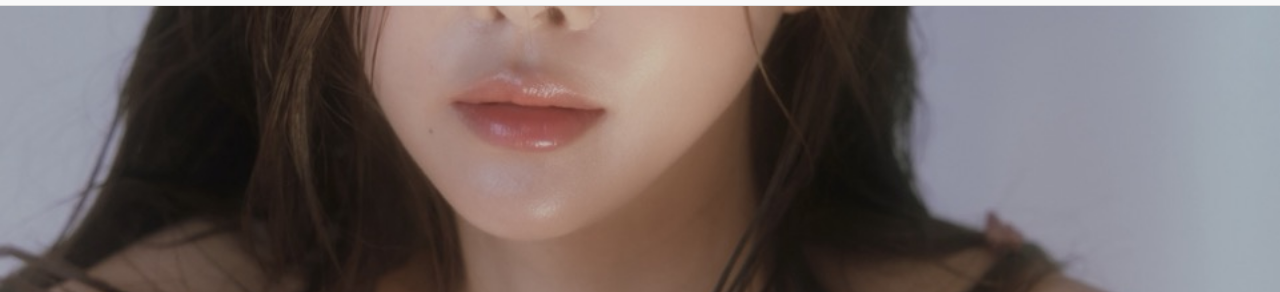
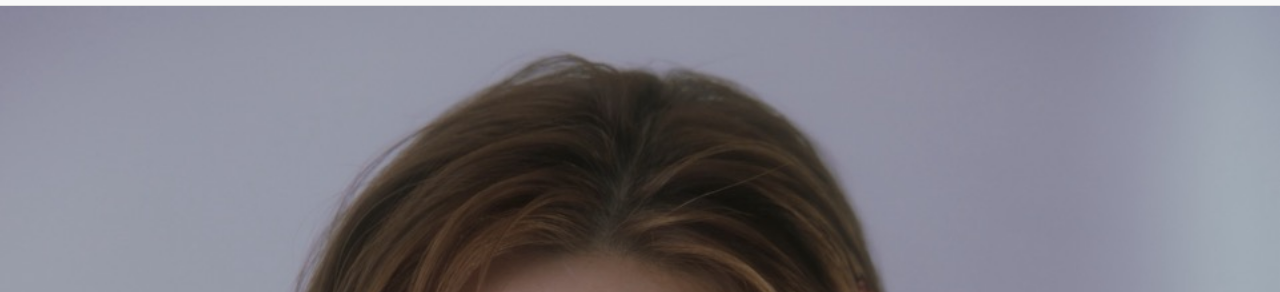
Before and after one commit to lucashw96/gardenandcompany, a plain HTML site: page Garden&Company.html in a window 1280 px wide. Shown: the part 56-348 px from the top of the page. Drawn offline with Linux system fonts and the light colour scheme.

Commit message:
Update styles.css

```diff
--- a/styles.css
+++ b/styles.css
@@ -29,15 +29,12 @@ body {
 
 .hero {
   position: relative;
-  width: 100%;
-  height: 80vh; /* Set max height as 80% of the viewport */
-  overflow: hidden;
+  text-align: center;
 }
 
 .hero-img {
   width: 100%;
-  height: 100%;
-  object-fit: cover; /* Keeps aspect ratio while filling container */
+  height: auto;
   display: block;
 }
 
```
